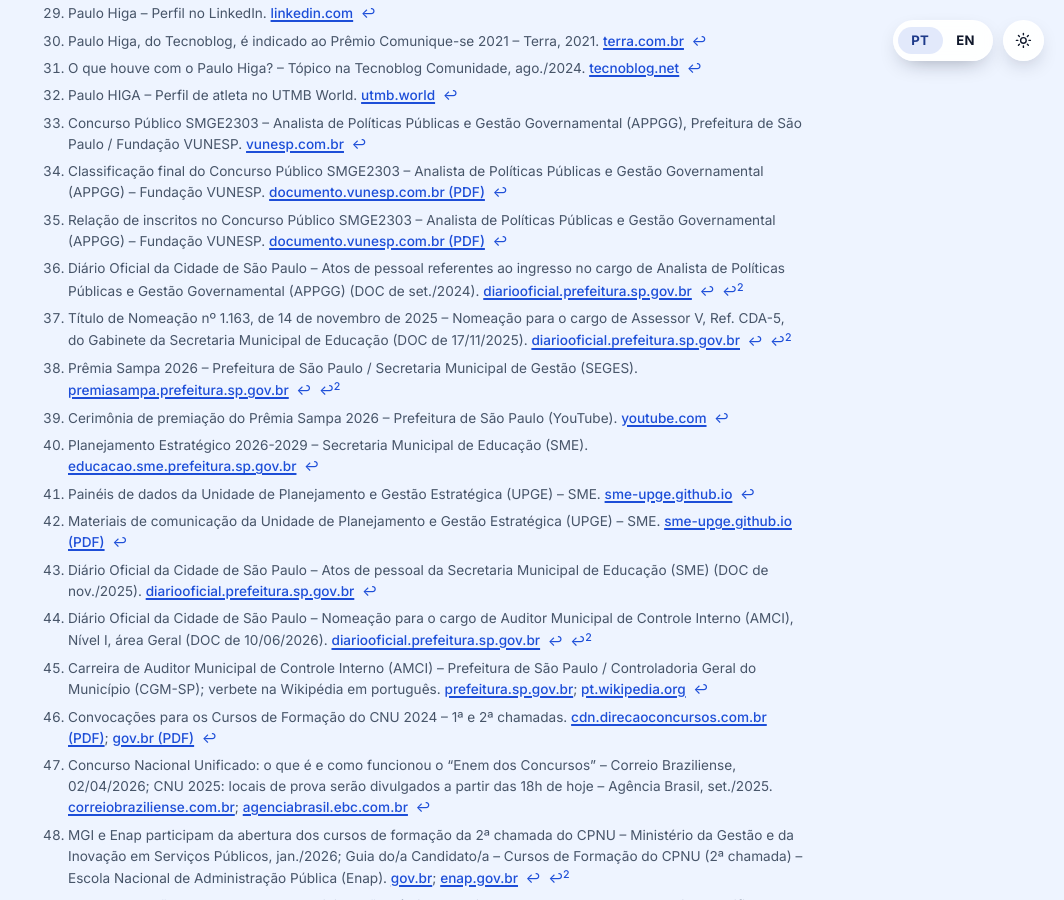
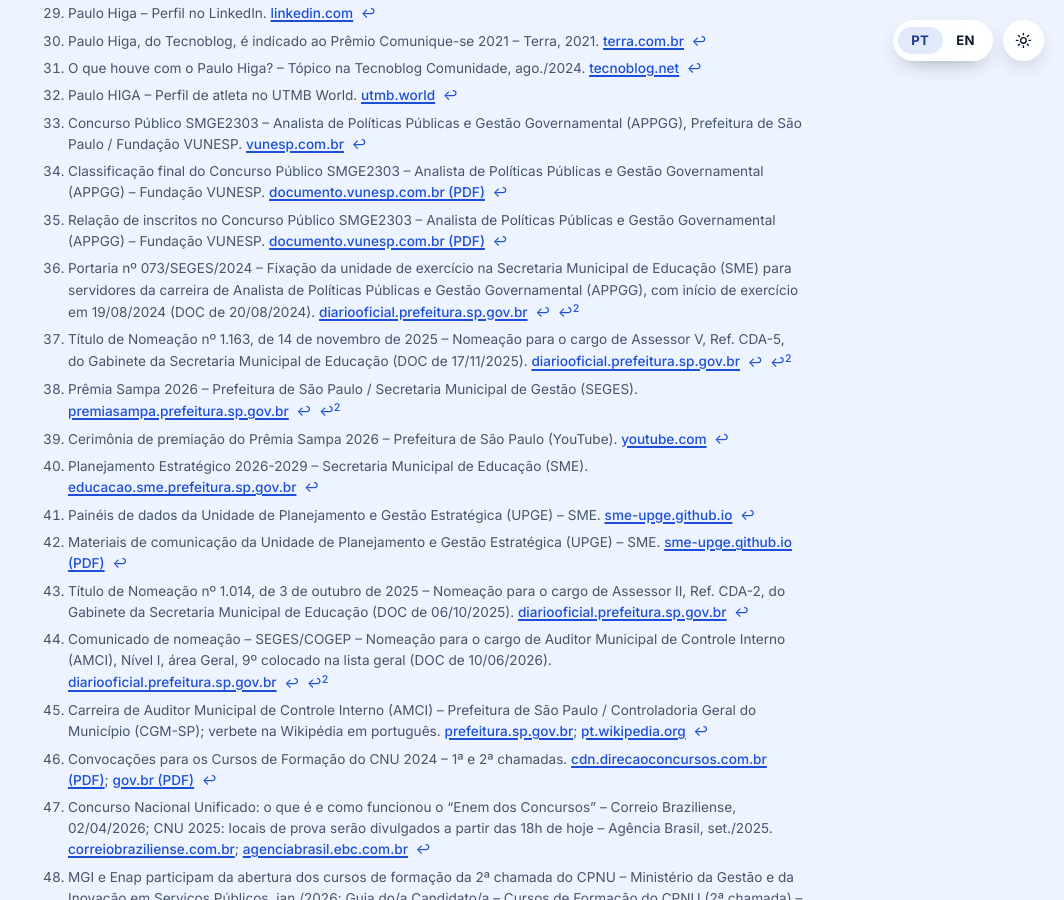
Before and after one commit to paulohiga/paulohiga.github.io, a Jekyll site: the page built from bio.md, in a window 1280 px wide and 900 px high, scrolled down 13513 px. Shown: the whole window, without its empty margins (216-1280 px from the left). Built offline with Jekyll 4.4.1, drawn with Linux system fonts in a browser that asks for light colours.

Commit message:
Identifica os atos do DOC e corrige duas datas da biografia
Com as páginas oficiais, três das cinco referências do Diário Oficial da
Cidade passam a nomear o ato, como já ocorria no DOU:

- [^24]: Portaria nº 073/SEGES/2024, que fixa a unidade de exercício na
  SME, com início em 19/08/2024 (DOC de 20/08/2024). A referência estava
  datada como set./2024 em pt-br; é de agosto, como já constava na
  Tabela 3 e na versão en-us antes da harmonização.
- [^29]: Título de Nomeação nº 1.014, de 3 de outubro de 2025, para o
  cargo de Assessor II, Ref. CDA-2, do Gabinete da SME (DOC de
  06/10/2025). A referência estava datada como nov./2025; é de outubro,
  e o cargo não constava do título.
- [^44]: comunicado de nomeação da SEGES/COGEP para Auditor Municipal de
  Controle Interno, Nível I, área Geral, que confirma a 9ª colocação na
  lista geral afirmada no texto.

Co-Authored-By: Claude Opus 5 <noreply@anthropic.com>
Claude-Session: https://claude.ai/code/session_01Rsz8Pv8BkGe76jm5ABJcnz

```diff
--- a/bio.md
+++ b/bio.md
@@ -221,7 +221,7 @@ Na administração pública, Higa atuou por cerca de dois anos (2024–2026) com
 
 [^23]: Concurso Público SMGE2303 – Analista de Políticas Públicas e Gestão Governamental (APPGG), Prefeitura de São Paulo / Fundação VUNESP. [vunesp.com.br](https://www.vunesp.com.br/SMGE2303)
 
-[^24]: Diário Oficial da Cidade de São Paulo – Atos de pessoal referentes ao ingresso no cargo de Analista de Políticas Públicas e Gestão Governamental (APPGG) (DOC de set./2024). [diariooficial.prefeitura.sp.gov.br](https://diariooficial.prefeitura.sp.gov.br/md_epubli_visualizar.php?FcojpIuChgfh5s2vhSHfwOyuANy4pprxJEgYg0ADLCFwSDoCvHdZwtyrwy5kz1-vk2ovCEU_Oh7iZLUssGe27A,,)
+[^24]: Portaria nº 073/SEGES/2024 – Fixação da unidade de exercício na Secretaria Municipal de Educação (SME) para servidores da carreira de Analista de Políticas Públicas e Gestão Governamental (APPGG), com início de exercício em 19/08/2024 (DOC de 20/08/2024). [diariooficial.prefeitura.sp.gov.br](https://diariooficial.prefeitura.sp.gov.br/md_epubli_visualizar.php?FcojpIuChgfh5s2vhSHfwOyuANy4pprxJEgYg0ADLCFwSDoCvHdZwtyrwy5kz1-vk2ovCEU_Oh7iZLUssGe27A,,)
 
 [^25]: Título de Nomeação nº 1.163, de 14 de novembro de 2025 – Nomeação para o cargo de Assessor V, Ref. CDA-5, do Gabinete da Secretaria Municipal de Educação (DOC de 17/11/2025). [diariooficial.prefeitura.sp.gov.br](https://diariooficial.prefeitura.sp.gov.br/md_epubli_visualizar.php?DVyJ1nrP3gHni6hA09MHH4chWuoFHEN2m05OYPiO9BscHeN7iRiW7LDxKnSb758UkpT2tBMHfI8SgQQ6Kkk4oaJ_Z12B7qMpaaflEwC3ebJFj0rJxTkrYOis0cxiahvT)
 
@@ -231,7 +231,7 @@ Na administração pública, Higa atuou por cerca de dois anos (2024–2026) com
 
 [^28]: Materiais de comunicação da Unidade de Planejamento e Gestão Estratégica (UPGE) – SME. [sme-upge.github.io (PDF)](https://sme-upge.github.io/diagnostico/one-pages.pdf)
 
-[^29]: Diário Oficial da Cidade de São Paulo – Atos de pessoal da Secretaria Municipal de Educação (SME) (DOC de nov./2025). [diariooficial.prefeitura.sp.gov.br](https://diariooficial.prefeitura.sp.gov.br/md_epubli_visualizar.php?tnNBy-b8zWoYI1v8uweNOdThZG7zgqK6YSwpWoutw_p0z2MvSFfQu6QzQVZC2rXv7S28ovL9f6tApz2_qv2I8g,,)
+[^29]: Título de Nomeação nº 1.014, de 3 de outubro de 2025 – Nomeação para o cargo de Assessor II, Ref. CDA-2, do Gabinete da Secretaria Municipal de Educação (DOC de 06/10/2025). [diariooficial.prefeitura.sp.gov.br](https://diariooficial.prefeitura.sp.gov.br/md_epubli_visualizar.php?tnNBy-b8zWoYI1v8uweNOdThZG7zgqK6YSwpWoutw_p0z2MvSFfQu6QzQVZC2rXv7S28ovL9f6tApz2_qv2I8g,,)
 
 [^30]: Convocações para os Cursos de Formação do CNU 2024 – 1ª e 2ª chamadas. [cdn.direcaoconcursos.com.br (PDF)](https://cdn.direcaoconcursos.com.br/uploads/2026/01/cnu-2024-convocacao-curso-formacao.pdf); [gov.br (PDF)](https://www.gov.br/gestao/pt-br/concursonacional/convocacao-novas-vagas/aprovados-convocados/documentos/segunda_convocacao_cf_regular_20260109.pdf)
 
@@ -261,7 +261,7 @@ Na administração pública, Higa atuou por cerca de dois anos (2024–2026) com
 
 [^43]: Edital nº 92, de 9 de junho de 2026 – Homologação do resultado final do CNU para o cargo de EPPGG (DOU de 10/06/2026, Seção 3, p. 101). [in.gov.br](https://www.in.gov.br/web/dou/-/edital-n-92-de-9-junho-de-2026-711263674)
 
-[^44]: Diário Oficial da Cidade de São Paulo – Nomeação para o cargo de Auditor Municipal de Controle Interno (AMCI), Nível I, área Geral (DOC de 10/06/2026). [diariooficial.prefeitura.sp.gov.br](https://diariooficial.prefeitura.sp.gov.br/md_epubli_visualizar.php?H6V05Ih5fsKdqiiC8OzqZbcV4K3ZgVSzqmyYNgwaAuACItbNieh6WV3L6Tkb8xusUmMLzxl5GG4oFf-k8Hsdkg,,)
+[^44]: Comunicado de nomeação – SEGES/COGEP – Nomeação para o cargo de Auditor Municipal de Controle Interno (AMCI), Nível I, área Geral, 9º colocado na lista geral (DOC de 10/06/2026). [diariooficial.prefeitura.sp.gov.br](https://diariooficial.prefeitura.sp.gov.br/md_epubli_visualizar.php?H6V05Ih5fsKdqiiC8OzqZbcV4K3ZgVSzqmyYNgwaAuACItbNieh6WV3L6Tkb8xusUmMLzxl5GG4oFf-k8Hsdkg,,)
 
 [^45]: Carreira de Auditor Municipal de Controle Interno (AMCI) – Prefeitura de São Paulo / Controladoria Geral do Município (CGM-SP); verbete na Wikipédia em português. [prefeitura.sp.gov.br](https://prefeitura.sp.gov.br/w/noticia/prefeitura-de-sao-paulo-autoriza-a-abertura-de-concurso-publico-para-50-vagas-de-auditores-municipais-de-controle-interno); [pt.wikipedia.org](https://pt.wikipedia.org/wiki/Auditor_Municipal_de_Controle_Interno_%28S%C3%A3o_Paulo%29)
 
```
Also changed, not shown: en/bio.md (+3 -3 lines).
